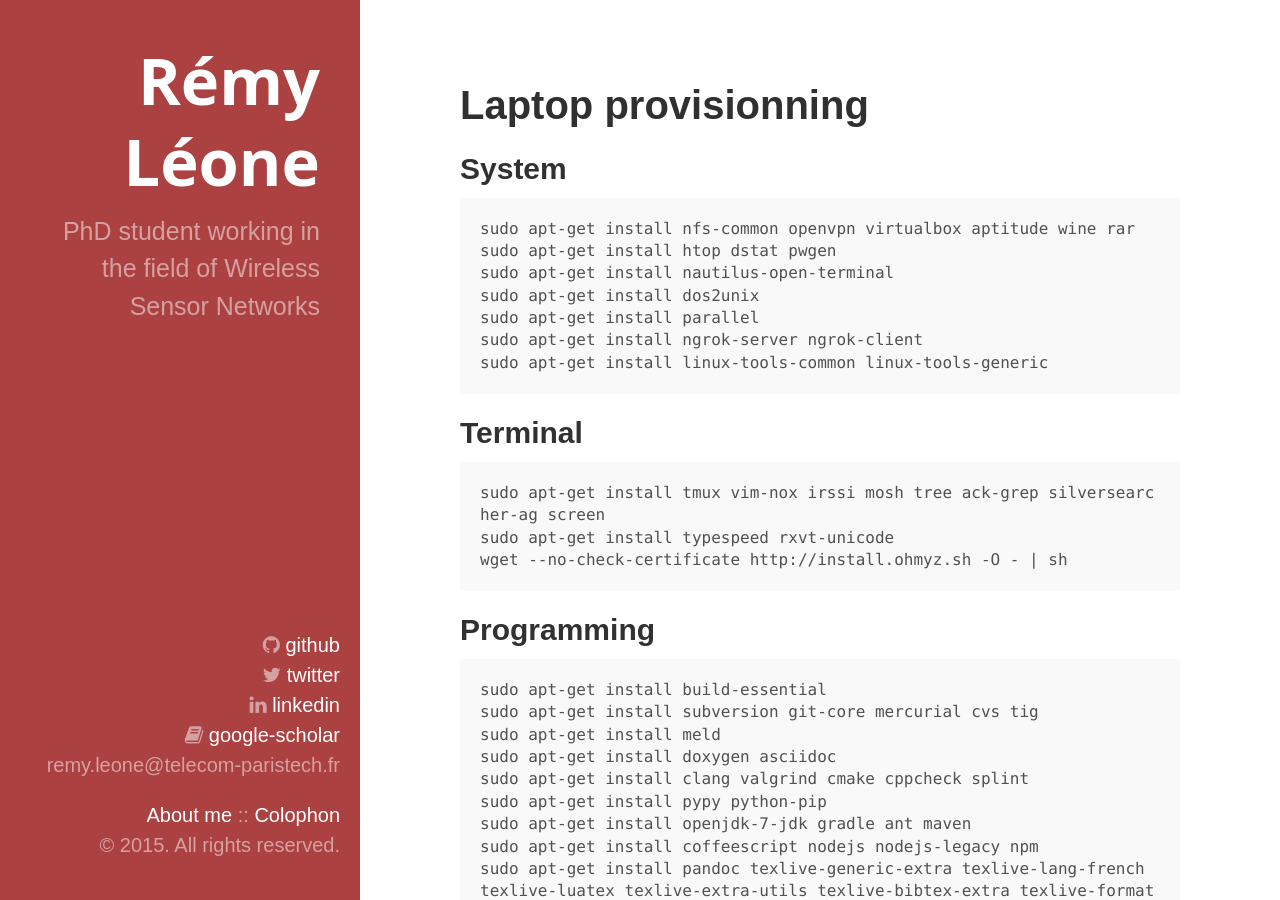
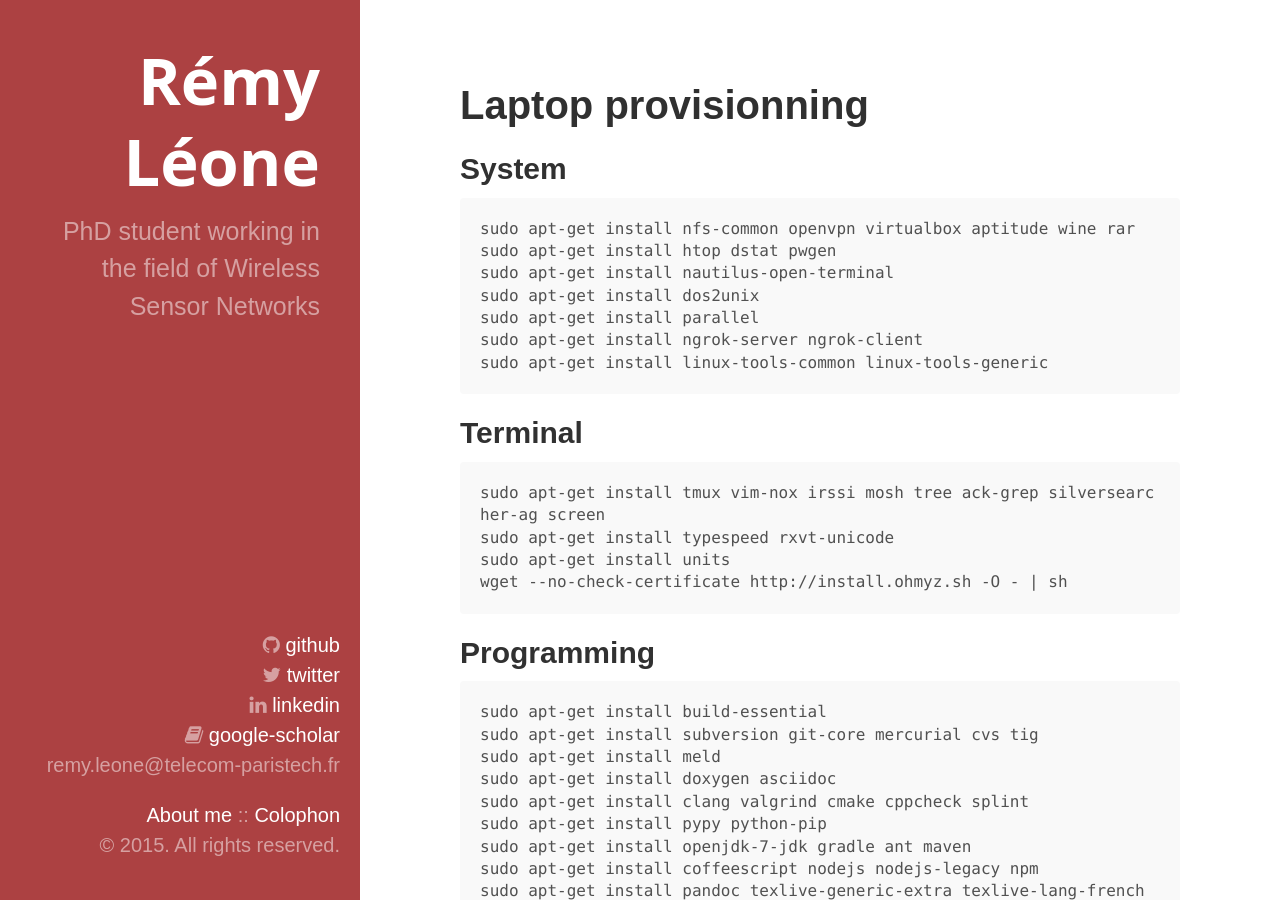
Before and after one commit to remyleone/remyleone.github.io, a Jekyll site: the page built from packages.md, in a window 1280 px wide and 900 px high. Built offline with Jekyll 4.4.1, drawn with Linux system fonts in a browser that asks for light colours; nearby versions of some CDN libraries.

Commit message:
Adding units

```diff
--- a/packages.md
+++ b/packages.md
@@ -19,6 +19,7 @@ Terminal
 
 	sudo apt-get install tmux vim-nox irssi mosh tree ack-grep silversearcher-ag screen
 	sudo apt-get install typespeed rxvt-unicode
+	sudo apt-get install units
 	wget --no-check-certificate http://install.ohmyz.sh -O - | sh
 
 Programming
```
